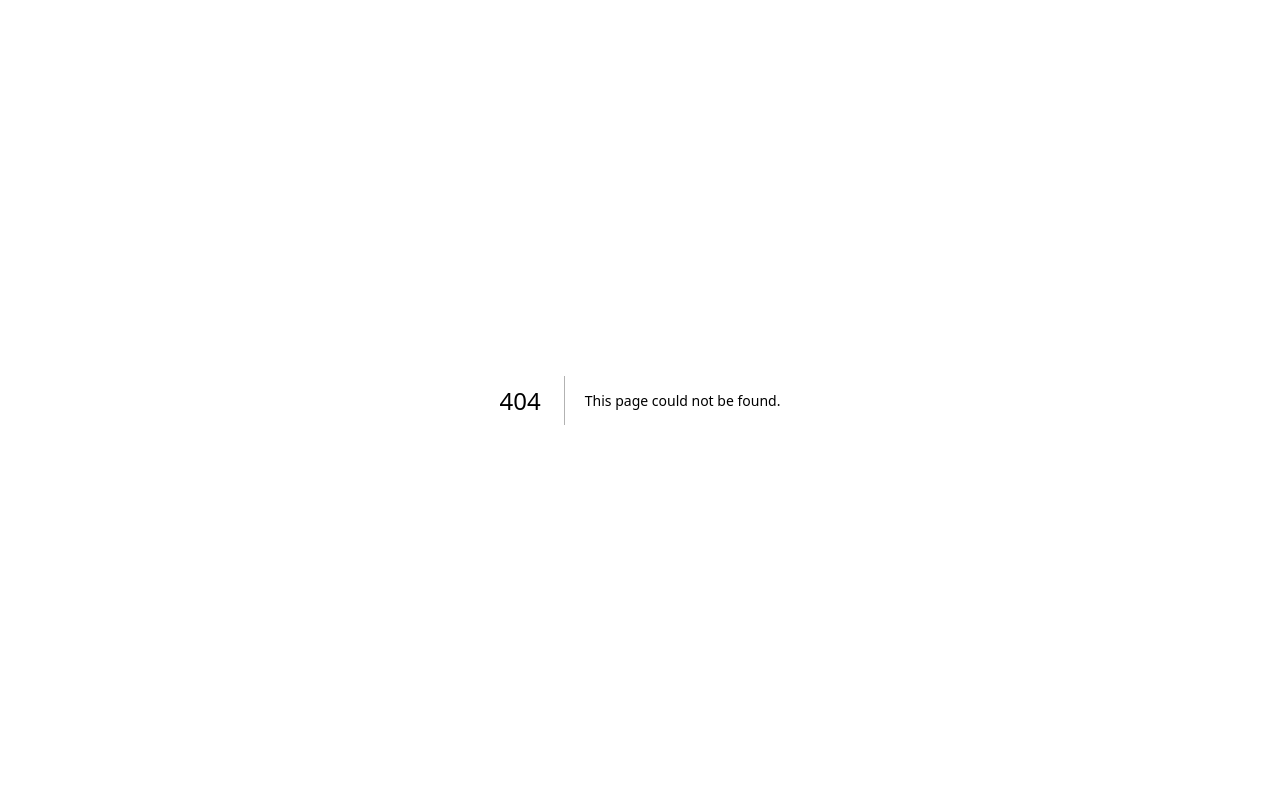
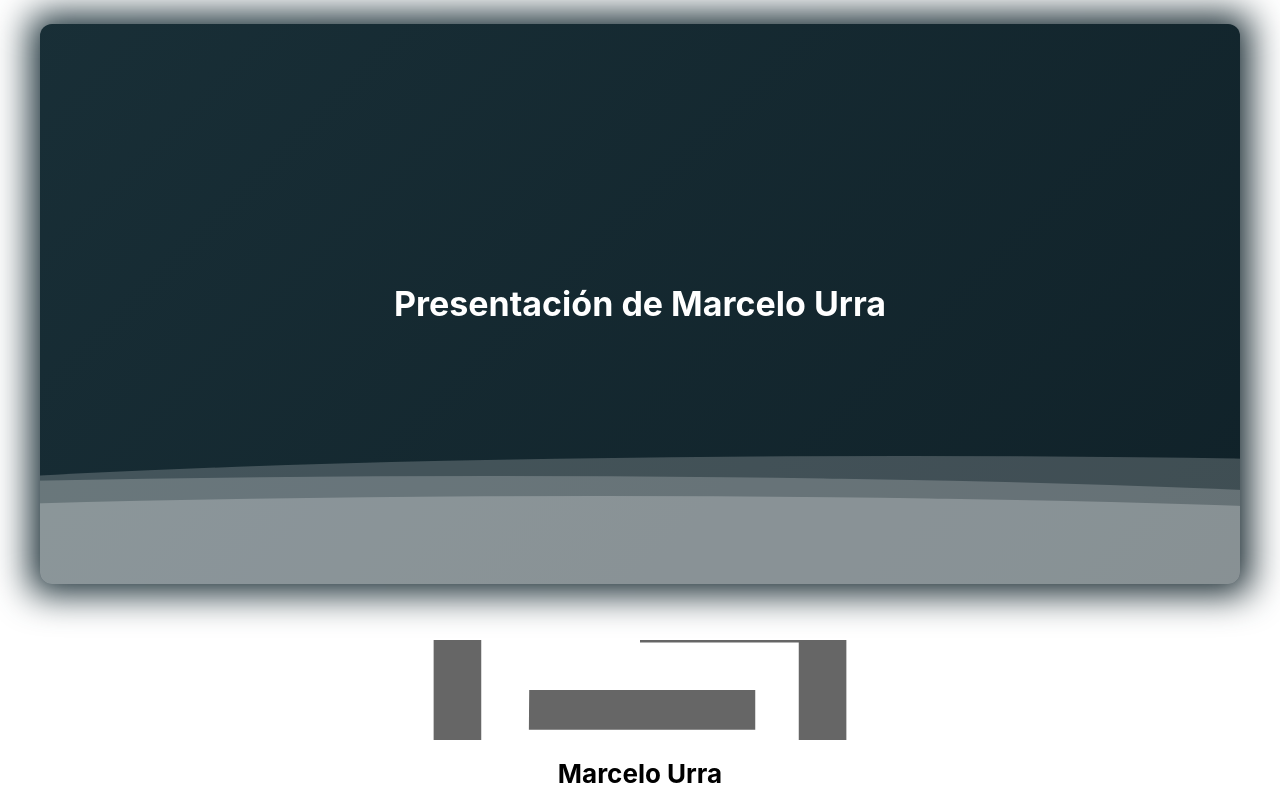
Before and after one commit to SkyrunDev/mightyminds-site, a Next.js app: page /murrasiegler in a window 1280 px wide. Before the commit this address had no page. Shown: the top 800 px of the page. Built offline with nearby package versions, Linux system fonts and the light colour scheme.

Commit message:
borde difuminado

```diff
--- a/src/app/msiegler/page.tsx
+++ b/src/app/murrasiegler/page.tsx
@@ -7,13 +7,15 @@ export default function PresentationPage() {
   return (
     <>
       {/* Banner animado */}
+<Box className="banner-wrapper">
   <Box className="animated-background">
     <div className="wave"></div>
     <div className="wave"></div>
     <div className="wave"></div>
 
-        <Box ta="center" c="white">
+    <Box ta="center" c="white" px="md">
       <Title order={1}>Presentación de Marcelo Urra</Title>
+    </Box>
   </Box>
 </Box>
 
--- a/src/components/bannerBg.css
+++ b/src/components/bannerBg.css
@@ -1,21 +1,42 @@
-/* src/components/bannerBg.css */
+/* Wrapper que crea el halo animado */
+.banner-wrapper {
+  --grad: linear-gradient(315deg, #0f2027 0%, #203a43 50%, #2c5364 100%);
+  position: relative;
+  border-radius: 12px;
+  /* deja un poco de aire para que el halo se vea */
+  max-width: 1200px;
+  margin: 24px auto;         /* centra y separa del borde del viewport */
+}
+
+.banner-wrapper::before {
+  content: "";
+  position: absolute;
+  inset: -10px;              /* sale hacia afuera (halo) */
+  background: var(--grad);
+  background-size: 400% 400%;
+  animation: gradient 15s ease infinite;
+  filter: blur(18px);        /* difuminado */
+  border-radius: inherit;
+  z-index: 0;
+  pointer-events: none;
+}
+
+/* El banner real con olas */
 .animated-background {
   position: relative;
+  z-index: 1;                /* queda sobre el halo */
   width: 100%;
-  height: 200; /* Altura de pantalla completa */
-  overflow: hidden;
-  background: linear-gradient(135deg, #0f2027, #203a43, #2c5364);
+  height: 70vh;              /* o 100vh si quieres pantalla completa */
+  overflow: hidden;          /* aquí sí, para recortar las olas */
+  border-radius: inherit;
+  background: var(--grad);
   background-size: 400% 400%;
   animation: gradient 15s ease infinite;
-  background-attachment: fixed;
-  z-index: 0;
   display: flex;
   align-items: center;
   justify-content: center;
-  padding: 2rem;
   box-sizing: border-box;
 }
-
 @keyframes gradient {
   0% {
     background-position: 0% 0%;
```
Lines whose indentation alone changed are shown as unchanged.
